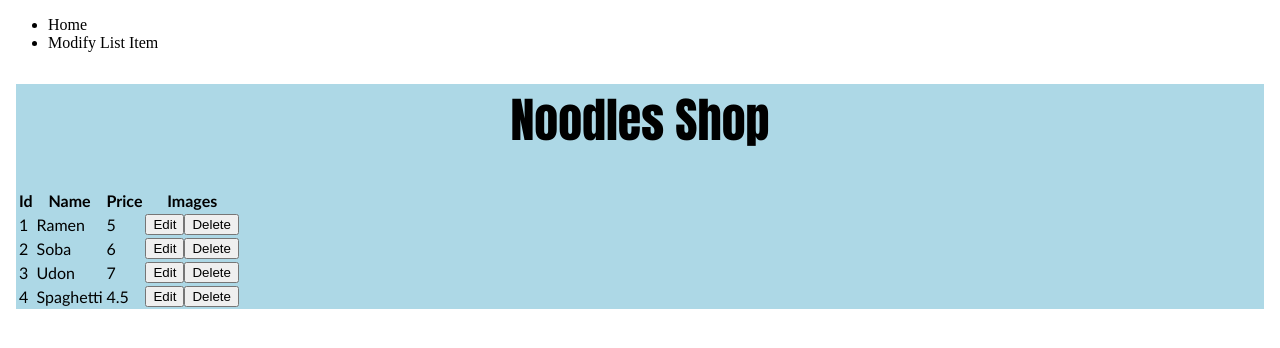
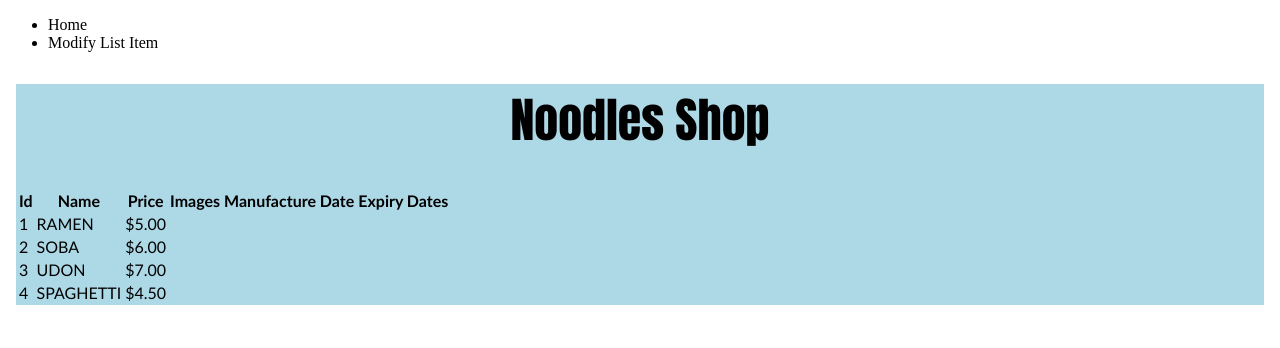
Before and after one commit to Mahi0180/Mahi_Prajapati_learning_Angular, an Angular app: page / in a window 1280 px wide. Shown: the top 348 px of the page. Built offline with nearby package versions, Linux system fonts and the light colour scheme.

Commit message:
added manufacturedate ,expiry date pipe to list and detail view

```diff
--- a/src/app/models/noodles.ts
+++ b/src/app/models/noodles.ts
@@ -3,4 +3,7 @@ export interface Noodles {
   image: string;
   name: string;
   price: number;
+  manufactureDate:Date;
+  expiryDate:Date;
+
 }
--- a/src/app/noodles-list/noodles-list.component.html
+++ b/src/app/noodles-list/noodles-list.component.html
@@ -8,15 +8,18 @@
     <th>Name</th>
     <th>Price</th>
     <th>Images</th>
+    <th>Manufacture Date</th>
+    <th>Expiry Dates</th>
   </tr>
   </thead>
   <tbody>
   <tr *ngFor ="let noodle of noodles">
     <td>{{noodle.id}}</td>
-    <td>{{noodle.name}}</td>
-    <td>{{noodle.price}}</td>
-    <button (click)= "editNoodle(noodle)"> Edit </button>
-    <button (click)= "deleteNoodle(noodle.id)"> Delete </button>
+    <td>{{noodle.name| uppercase}}</td>
+    <td>{{noodle.price | currency}}</td>
+    <td>{{noodle.manufactureDate | date:'longDate'}}</td>
+    <td>{{noodle.expiryDate | date:'longDate'}}</td>
+
   </tr>
   </tbody>
 </table>
--- a/src/app/noodles-list/noodles-list.component.ts
+++ b/src/app/noodles-list/noodles-list.component.ts
@@ -1,6 +1,6 @@
 import {Component, OnInit} from '@angular/core';
 import {NoodlesListItemComponent} from "../noodles-list-item/noodles-list-item.component";
-import {NgForOf} from "@angular/common";
+import {CurrencyPipe, DatePipe, NgForOf, UpperCasePipe} from "@angular/common";
 import {Noodles} from "../models/noodles";
 import {NoodleService} from "../services/noodle.service";
 import {Router} from "@angular/router";
@@ -10,14 +10,17 @@ import {Router} from "@angular/router";
   standalone: true,
   imports: [
     NoodlesListItemComponent,
-    NgForOf
+    NgForOf,
+    UpperCasePipe,
+    CurrencyPipe,
+    DatePipe
   ],
   templateUrl: './noodles-list.component.html',
   styleUrls: ['./noodles-list.component.css' ]  // Updated from 'styleUrl' to 'styleUrls'
 })
 
 export class NoodlesListComponents {
-  displayedColumns :string[] = ["id", "name","price","image"];
+  displayedColumns :string[] = ["id", "name","price","image","manufactureDate","expiryDate"];
   noodles :Noodles[] = [];
 
   constructor(private noodleService : NoodleService) {
--- a/src/index.html
+++ b/src/index.html
@@ -2,7 +2,7 @@
 <html lang="en">
 <head>
   <meta charset="utf-8">
-  <title>Assignment5</title>
+  <title>Assignment8</title>
   <base href="/">
   <meta name="viewport" content="width=device-width, initial-scale=1">
   <link rel="icon" type="image/x-icon" href="favicon.ico">
```
